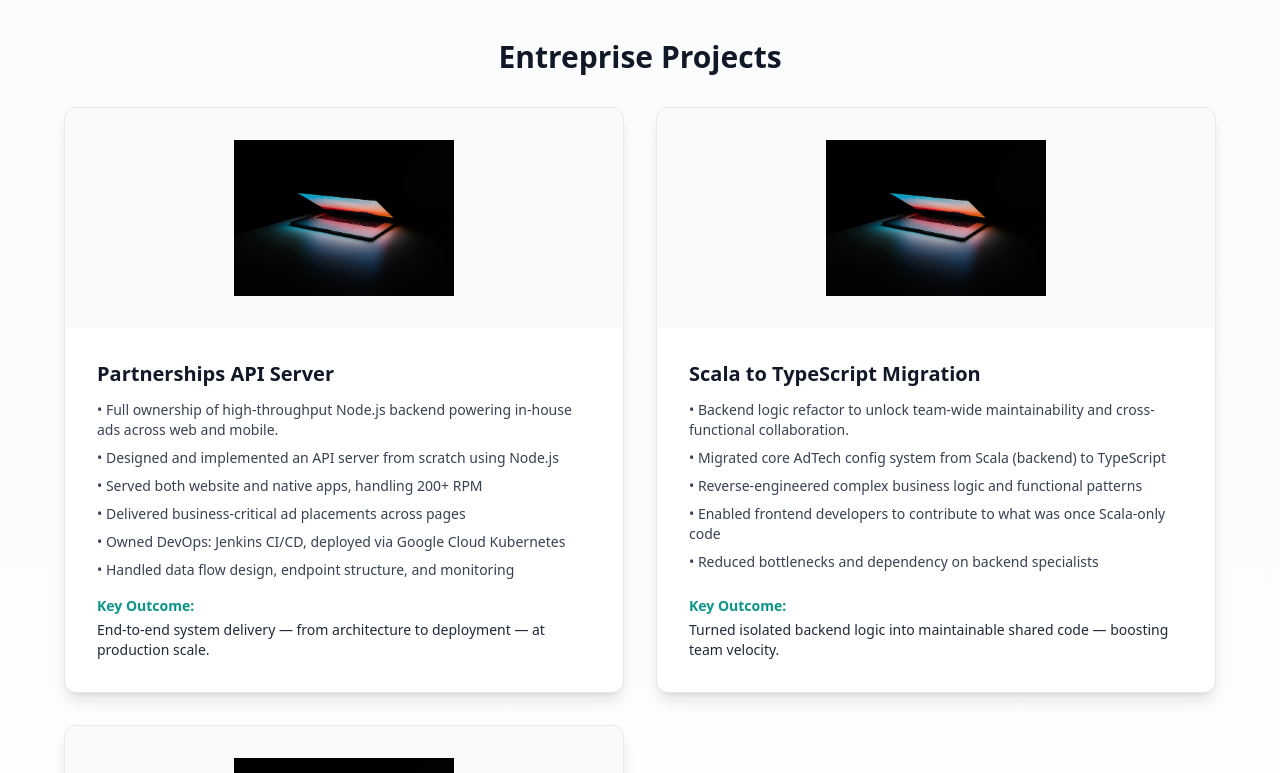
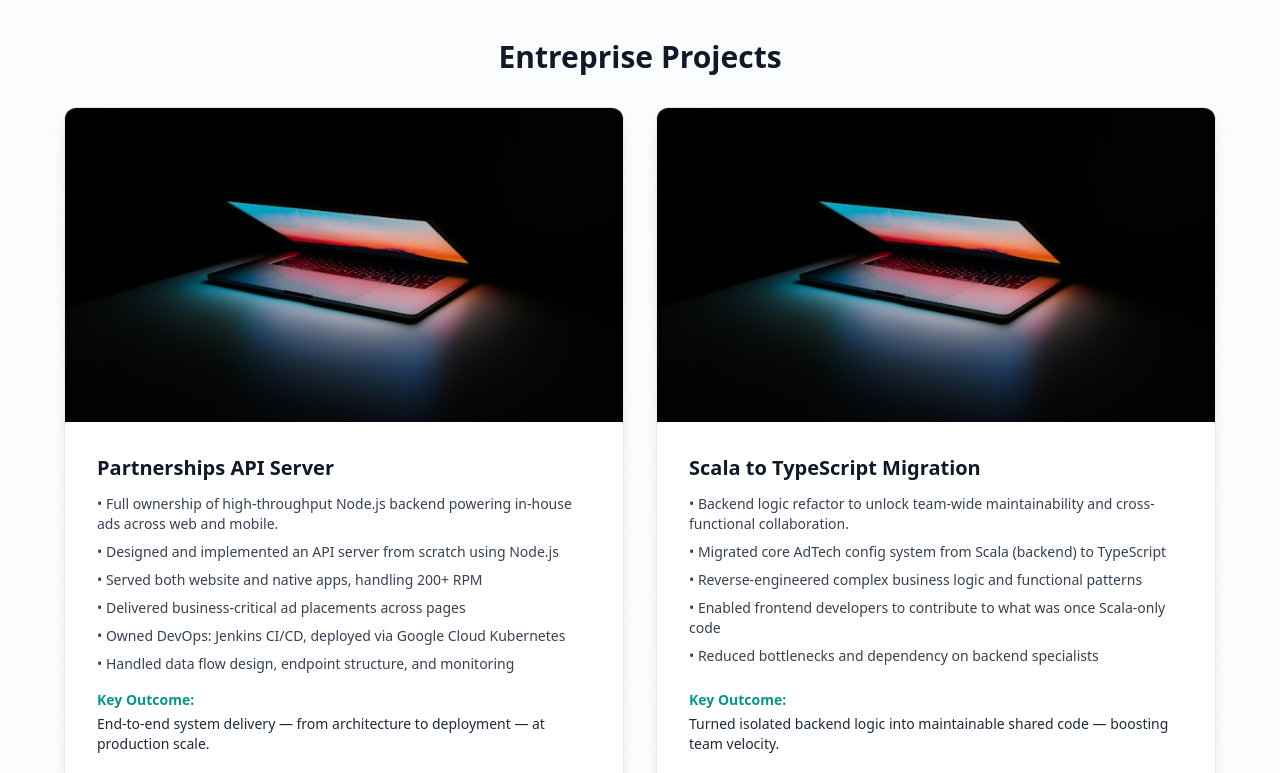
Before and after one commit to weilidai2001/weili-portfolio-website, a Next.js app: page / in a window 1280 px wide. Shown: the part 907-1680 px from the top of the page. Built offline with nearby package versions, Linux system fonts and the light colour scheme.

Commit message:
Styling update

```diff
--- a/app/components/ProjectsSection.tsx
+++ b/app/components/ProjectsSection.tsx
@@ -61,9 +61,7 @@ export default function ProjectsSection() {
         >
           Entreprise Projects
         </motion.h2>
-        <div
-  className="grid grid-cols-1 md:grid-cols-[repeat(auto-fit,minmax(560px,1fr))] gap-8 max-w-6xl mx-auto"
->
+        <div className="grid grid-cols-1 md:grid-cols-[repeat(auto-fit,minmax(560px,1fr))] gap-8 max-w-6xl mx-auto">
           {projects.map((project, index) => (
             <motion.div
               key={index}
@@ -73,13 +71,12 @@ export default function ProjectsSection() {
               className="bg-white rounded-xl overflow-hidden border border-gray-200 shadow-lg h-full flex flex-col"
             >
               {/* Thumbnail */}
-              <div className="w-full flex-shrink-0 flex justify-center items-center bg-gray-50 p-8">
+              <div className="w-full aspect-[16/9] relative bg-gray-50">
                 <Image
                   src="/laptop.jpg"
                   alt="Project thumbnail"
-                  width={220}
-                  height={220}
-                  className="object-contain"
+                  fill
+                  className="object-cover"
                   priority={index === 0}
                 />
               </div>
```
Lines whose indentation alone changed are shown as unchanged.
